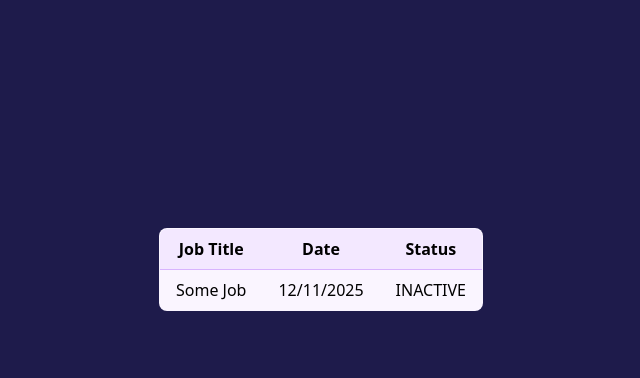
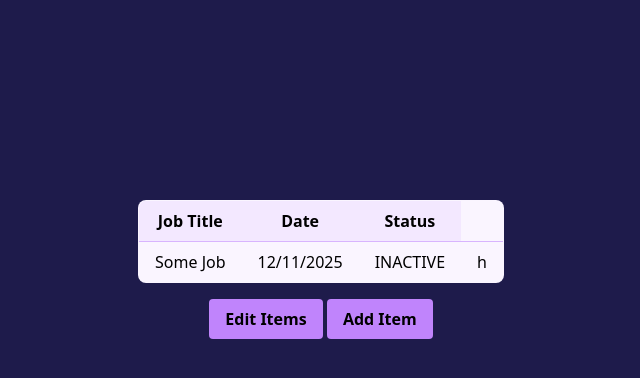
Before and after one commit to Nathan-Correia/JobApplicationTracker, a Django app: page / in a window 1280 px wide. Shown: the part 131-509 px from the top of the page, without its empty margins (319-959 px from the left). Run offline with Django 5.2, Linux system fonts and the light colour scheme; some libraries are stand-ins or nearby versions.

Commit message:
Adding the buttons currently

```diff
--- a/tracker/templates/tracker/default_page.html
+++ b/tracker/templates/tracker/default_page.html
@@ -21,7 +21,8 @@
         </button>
 
         <!-- Centered Table -->
-        <table class="border-collapse bg-purple-50 rounded-lg overflow-hidden border border-purple-300">
+        <div class="flex flex-col items-center">
+            <table class="border-collapse bg-purple-50 rounded-lg overflow-hidden border border-purple-300" id="job_list">
                 <thead>
                   <tr class="bg-purple-100">
                     <th class="px-4 py-2">Job Title</th>
@@ -34,9 +35,20 @@
                     <td class="px-4 py-2 border-t border-purple-300">Some Job</td>
                     <td class="px-4 py-2 border-t border-purple-300">12/11/2025</td>
                     <td class="px-4 py-2 border-t border-purple-300">INACTIVE</td>
+                    <td class="px-4 py-2 border-t border-purple-300"><button>h</button></td>
                   </tr>
                 </tbody>
-          </table>
+            </table class="flex flex-row items-center">
+            <div>
+            <!-- Button Underneath Table -->
+            <button class="mt-4 bg-purple-400 text-purple-1000 py-2 px-4 rounded font-bold hover:bg-purple-600 hover:text-purple-100" hx-get="/job_list" hx-target="#job_list" hx-swap="innerHTML">
+                Edit Items
+            </button>
+            <button class="mt-4 bg-purple-400 text-purple-1000 py-2 px-4 rounded font-bold hover:bg-purple-600 hover:text-purple-100" hx-get="/job_list" hx-target="#job_list" hx-swap="innerHTML">
+                Add Item
+            </button>
+            </div>
+        </div>
 
       </div>
 
```
Lines whose indentation alone changed are shown as unchanged.
